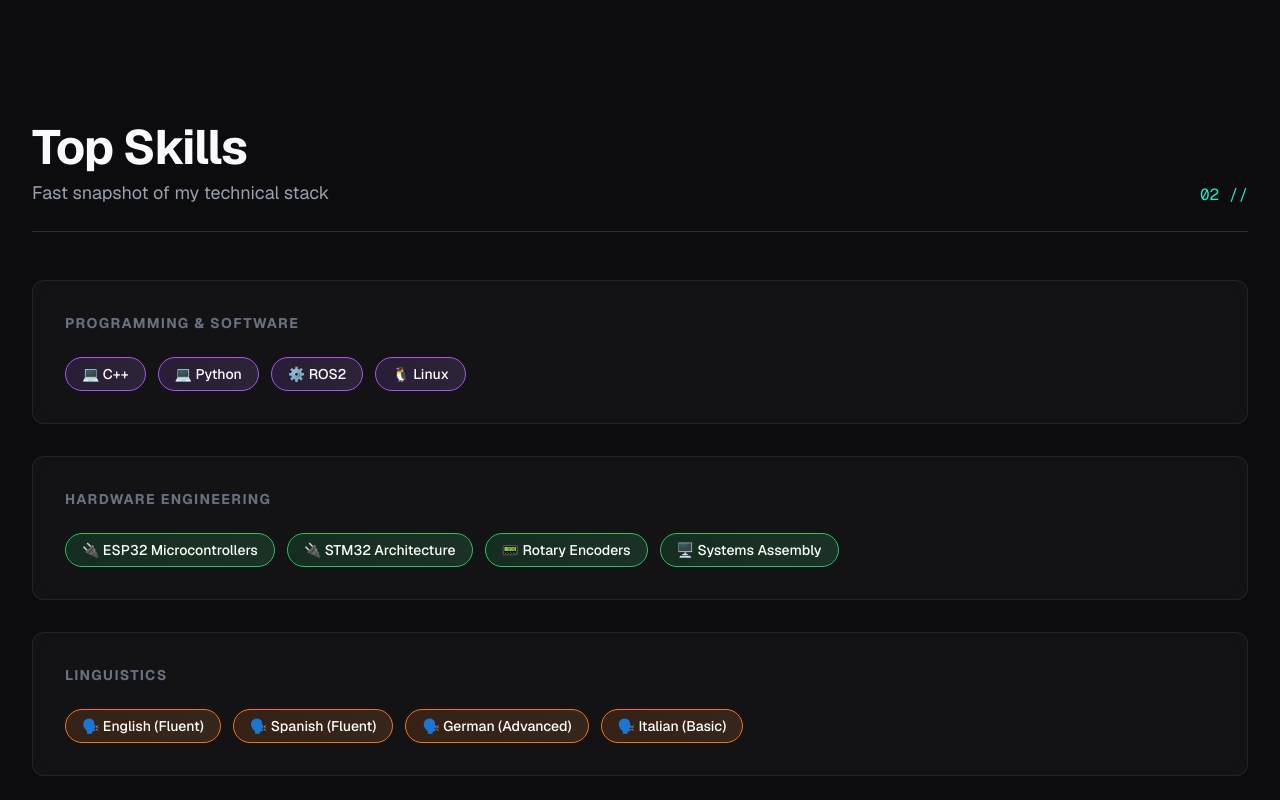
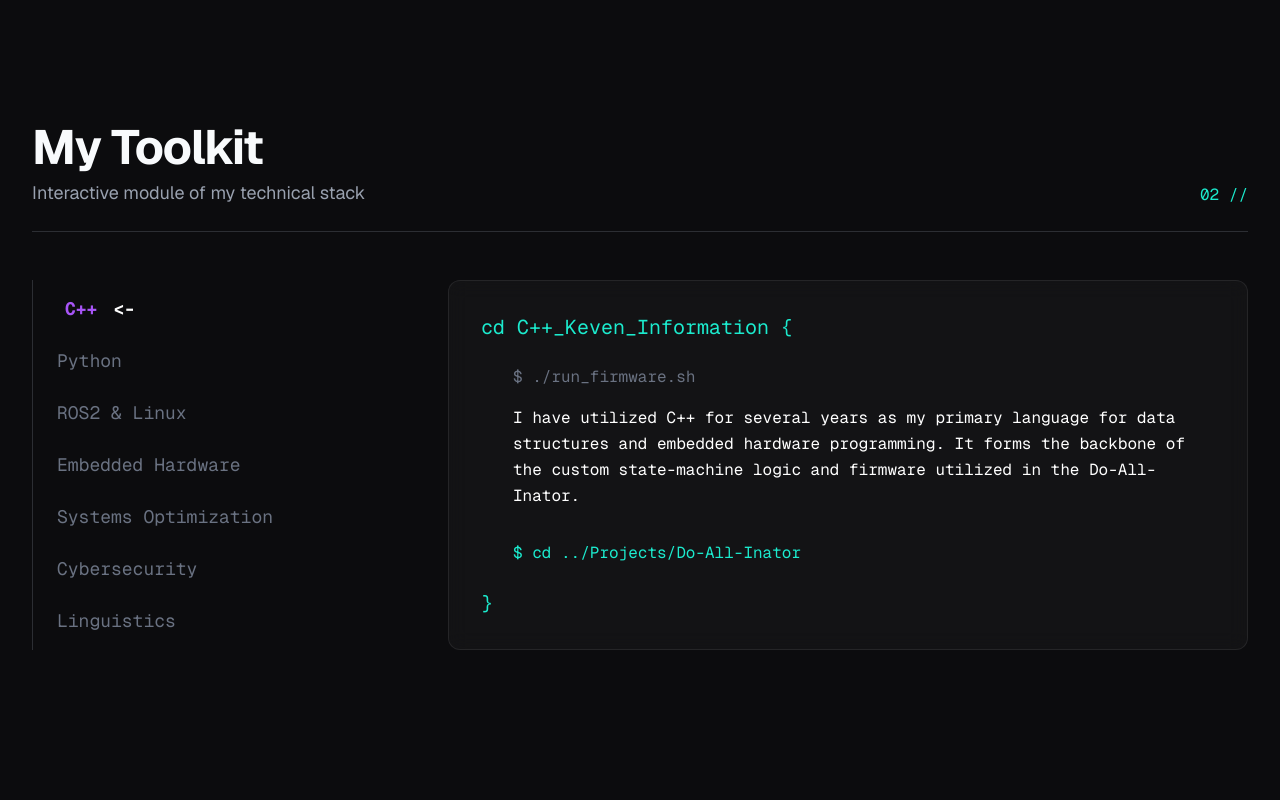
Before and after one commit to KevenEspinal/Portfolio-Next.js, a Next.js app: page / in a window 1280 px wide. Shown: the part 1660-2460 px from the top of the page. Built offline with nearby package versions, Linux system fonts and the light colour scheme.

Commit message:
Changed Top Skills display section

```diff
--- a/app/page.tsx
+++ b/app/page.tsx
@@ -3,9 +3,85 @@
 import React, { useState, useEffect, MouseEvent } from 'react';
 import Link from 'next/link';
 
+const skillsData = [
+  {
+    id: "cpp",
+    name: "C++",
+    colorClass: "text-[#a855f7]",
+    cmd: "cd C++_Keven_Information",
+    exec: "./run_firmware.sh",
+    description: "I have utilized C++ for several years as my primary language for data structures and embedded hardware programming. It forms the backbone of the custom state-machine logic and firmware utilized in the Do-All-Inator.",
+    link: "#work",
+    linkText: "cd ../Projects/Do-All-Inator"
+  },
+  {
+    id: "python",
+    name: "Python",
+    colorClass: "text-[#a855f7]",
+    cmd: "cd Python_Scripts",
+    exec: "python3 machine_learning_init.py",
+    description: "I leverage Python for high-level scripting, rapid prototyping, and integrating logic alongside my microprocessor coursework.",
+    link: "#work",
+    linkText: "cat related_projects.txt"
+  },
+  {
+    id: "ros2",
+    name: "ROS2 & Linux",
+    colorClass: "text-[#a855f7]",
+    cmd: "cd Robotics_OS",
+    exec: "ros2 launch nav2_bringup navigation_launch.py",
+    description: "I execute robotics operating software alongside basic machine learning fundamentals for autonomous vehicle control within the Autonomous Racing Car Club.",
+    link: "#work",
+    linkText: "cd ../Projects/Autonomous-Racing"
+  },
+  {
+    id: "hardware",
+    name: "Embedded Hardware",
+    colorClass: "text-[#22c55e]",
+    cmd: "cd Embedded_Systems",
+    exec: "make flash monitor",
+    description: "I engineer and assemble custom desktop peripherals using ESP32 and STM32 microcontrollers, rotary encoders, and digital displays. I manage live Bluetooth pairing and optimize serial monitor communication lines.",
+    link: "#work",
+    linkText: "cd ../Projects/Hardware"
+  },
+  {
+    id: "systems",
+    name: "Systems Optimization",
+    colorClass: "text-[#22c55e]",
+    cmd: "cd Custom_Workstation",
+    exec: "sudo lshw -C display",
+    description: "I procure and assemble heavy-duty programming workstations. I specifically configure and tune hardware setups to maximize frame-rate performance for competitive tactical titles like Valorant, Overwatch, and Apex Legends.",
+    link: "#work",
+    linkText: "cd ../Projects/Workstation"
+  },
+  {
+    id: "cyber",
+    name: "Cybersecurity",
+    colorClass: "text-[#22c55e]",
+    cmd: "cd Defense_Protocol",
+    exec: "nmap -sV -p- 192.168.1.1",
+    description: "I apply advanced defensive technical strategies to execute strict security problem-solving protocols, which contributed to a first-place finish in a campus cybersecurity competition.",
+    link: "#work",
+    linkText: "cd ../Projects/Defense"
+  },
+  {
+    id: "linguistics",
+    name: "Linguistics",
+    colorClass: "text-[#f97316]",
+    cmd: "cd Linguistics_Profile",
+    exec: "cat languages.json",
+    description: "I am fluent in both English and Spanish. I am currently pursuing a double major in German for advanced proficiency, and I possess a basic working proficiency in Italian.",
+    link: "#about",
+    linkText: "cd ../About_Me"
+  }
+];
+
 export default function Home() {
   const [typedText, setTypedText] = useState('');
   const fullText = 'Keven Espinal Hazim';
+
+  const [selectedSkill, setSelectedSkill] = useState(0);
+  const [terminalText, setTerminalText] = useState("");
 
   useEffect(() => {
     let index = 0;
@@ -23,6 +99,23 @@ export default function Home() {
 
     return () => clearTimeout(timer);
   }, []);
+
+  useEffect(() => {
+    let i = 0;
+    const fullStr = skillsData[selectedSkill].description;
+    setTerminalText("");
+
+    const interval = setInterval(() => {
+      if (i <= fullStr.length) {
+        setTerminalText(fullStr.slice(0, i));
+        i++;
+      } else {
+        clearInterval(interval);
+      }
+    }, 8);
+
+    return () => clearInterval(interval);
+  }, [selectedSkill]);
 
   const handleMouseMove = (e: MouseEvent<HTMLDivElement>) => {
     const rect = e.currentTarget.getBoundingClientRect();
@@ -99,18 +192,6 @@ export default function Home() {
         }
         .nav-link:hover::after {
           width: 100%;
-        }
-        .skill-pill-purple {
-          border-color: #a855f7;
-          background: linear-gradient(90deg, rgba(168,85,247,0.15), rgba(192,132,252,0.15));
-        }
-        .skill-pill-green {
-          border-color: #22c55e;
-          background: linear-gradient(90deg, rgba(34,197,94,0.15), rgba(74,222,128,0.15));
-        }
-        .skill-pill-orange {
-          border-color: #f97316;
-          background: linear-gradient(90deg, rgba(249,115,22,0.15), rgba(251,146,60,0.15));
         }
       `}</style>
 
@@ -237,64 +318,55 @@ export default function Home() {
       <div className="w-full max-w-7xl mx-auto px-8 py-24 relative z-10" id="skills">
         <div className="flex items-end justify-between mb-12 border-b border-[#2c2e33] pb-6">
           <div>
-            <h2 className="text-4xl md:text-5xl font-bold text-[#f8fafc] tracking-tight">Top Skills</h2>
-            <p className="text-gray-400 mt-2 text-lg">Fast snapshot of my technical stack</p>
+            <h2 className="text-4xl md:text-5xl font-bold text-[#f8fafc] tracking-tight">My Toolkit</h2>
+            <p className="text-gray-400 mt-2 text-lg">Interactive module of my technical stack</p>
           </div>
           <div className="font-mono text-accent">02 //</div>
         </div>
 
-        <div className="space-y-8">
-          <div onMouseMove={handleMouseMove} className="glass p-8 jump-card">
-            <h3 className="text-sm uppercase tracking-widest text-gray-500 font-bold mb-6">Programming & Software</h3>
-            <div className="flex flex-wrap gap-3">
-              <span className="inline-flex items-center gap-2 px-4 py-1.5 rounded-full text-sm font-medium border skill-pill-purple text-white hover:brightness-110 transition-all cursor-default">
-                💻 C++
-              </span>
-              <span className="inline-flex items-center gap-2 px-4 py-1.5 rounded-full text-sm font-medium border skill-pill-purple text-white hover:brightness-110 transition-all cursor-default">
-                💻 Python
-              </span>
-              <span className="inline-flex items-center gap-2 px-4 py-1.5 rounded-full text-sm font-medium border skill-pill-purple text-white hover:brightness-110 transition-all cursor-default">
-                ⚙️ ROS2
-              </span>
-              <span className="inline-flex items-center gap-2 px-4 py-1.5 rounded-full text-sm font-medium border skill-pill-purple text-white hover:brightness-110 transition-all cursor-default">
-                🐧 Linux
-              </span>
-            </div>
+        <div className="grid grid-cols-1 md:grid-cols-3 gap-8">
+          <div className="col-span-1 flex flex-col justify-center gap-6 font-mono text-lg border-l border-[#2c2e33] pl-6">
+            {skillsData.map((skill, index) => (
+              <button
+                key={skill.id}
+                onClick={() => setSelectedSkill(index)}
+                className={`text-left transition-all duration-300 flex items-center ${
+                  selectedSkill === index
+                    ? `${skill.colorClass} font-bold translate-x-2`
+                    : "text-gray-500 hover:text-gray-300"
+                }`}
+              >
+                {skill.name}
+                {selectedSkill === index && (
+                  <span className="ml-4 text-white animate-pulse">&lt;-</span>
+                )}
+              </button>
+            ))}
           </div>
 
-          <div onMouseMove={handleMouseMove} className="glass p-8 jump-card">
-            <h3 className="text-sm uppercase tracking-widest text-gray-500 font-bold mb-6">Hardware Engineering</h3>
-            <div className="flex flex-wrap gap-3">
-              <span className="inline-flex items-center gap-2 px-4 py-1.5 rounded-full text-sm font-medium border skill-pill-green text-white hover:brightness-110 transition-all cursor-default">
-                🔌 ESP32 Microcontrollers
-              </span>
-              <span className="inline-flex items-center gap-2 px-4 py-1.5 rounded-full text-sm font-medium border skill-pill-green text-white hover:brightness-110 transition-all cursor-default">
-                🔌 STM32 Architecture
-              </span>
-              <span className="inline-flex items-center gap-2 px-4 py-1.5 rounded-full text-sm font-medium border skill-pill-green text-white hover:brightness-110 transition-all cursor-default">
-                📟 Rotary Encoders
-              </span>
-              <span className="inline-flex items-center gap-2 px-4 py-1.5 rounded-full text-sm font-medium border skill-pill-green text-white hover:brightness-110 transition-all cursor-default">
-                🖥️ Systems Assembly
-              </span>
+          <div onMouseMove={handleMouseMove} className="glass p-8 col-span-1 md:col-span-2 min-h-[350px] font-mono flex flex-col">
+            <div className="text-accent mb-6 text-lg md:text-xl">
+              {skillsData[selectedSkill].cmd} {"{"}
             </div>
-          </div>
 
-          <div onMouseMove={handleMouseMove} className="glass p-8 jump-card">
-            <h3 className="text-sm uppercase tracking-widest text-gray-500 font-bold mb-6">Linguistics</h3>
-            <div className="flex flex-wrap gap-3">
-              <span className="inline-flex items-center gap-2 px-4 py-1.5 rounded-full text-sm font-medium border skill-pill-orange text-white hover:brightness-110 transition-all cursor-default">
-                🗣️ English (Fluent)
-              </span>
-              <span className="inline-flex items-center gap-2 px-4 py-1.5 rounded-full text-sm font-medium border skill-pill-orange text-white hover:brightness-110 transition-all cursor-default">
-                🗣️ Spanish (Fluent)
-              </span>
-              <span className="inline-flex items-center gap-2 px-4 py-1.5 rounded-full text-sm font-medium border skill-pill-orange text-white hover:brightness-110 transition-all cursor-default">
-                🗣️ German (Advanced)
-              </span>
-              <span className="inline-flex items-center gap-2 px-4 py-1.5 rounded-full text-sm font-medium border skill-pill-orange text-white hover:brightness-110 transition-all cursor-default">
-                🗣️ Italian (Basic)
-              </span>
+            <div className="text-gray-500 mb-4 pl-4 md:pl-8 text-sm md:text-base">
+              $ {skillsData[selectedSkill].exec}
+            </div>
+
+            <div className="text-white pl-4 md:pl-8 flex-grow whitespace-pre-wrap leading-relaxed text-sm md:text-base">
+              {terminalText}
+            </div>
+
+            {terminalText.length === skillsData[selectedSkill].description.length && (
+              <div className="pl-4 md:pl-8 mt-8">
+                <Link href={skillsData[selectedSkill].link} className="text-accent hover:underline text-sm md:text-base">
+                  $ {skillsData[selectedSkill].linkText}
+                </Link>
+              </div>
+            )}
+
+            <div className="text-accent mt-6 text-lg md:text-xl">
+              {"}"}
             </div>
           </div>
         </div>
```
